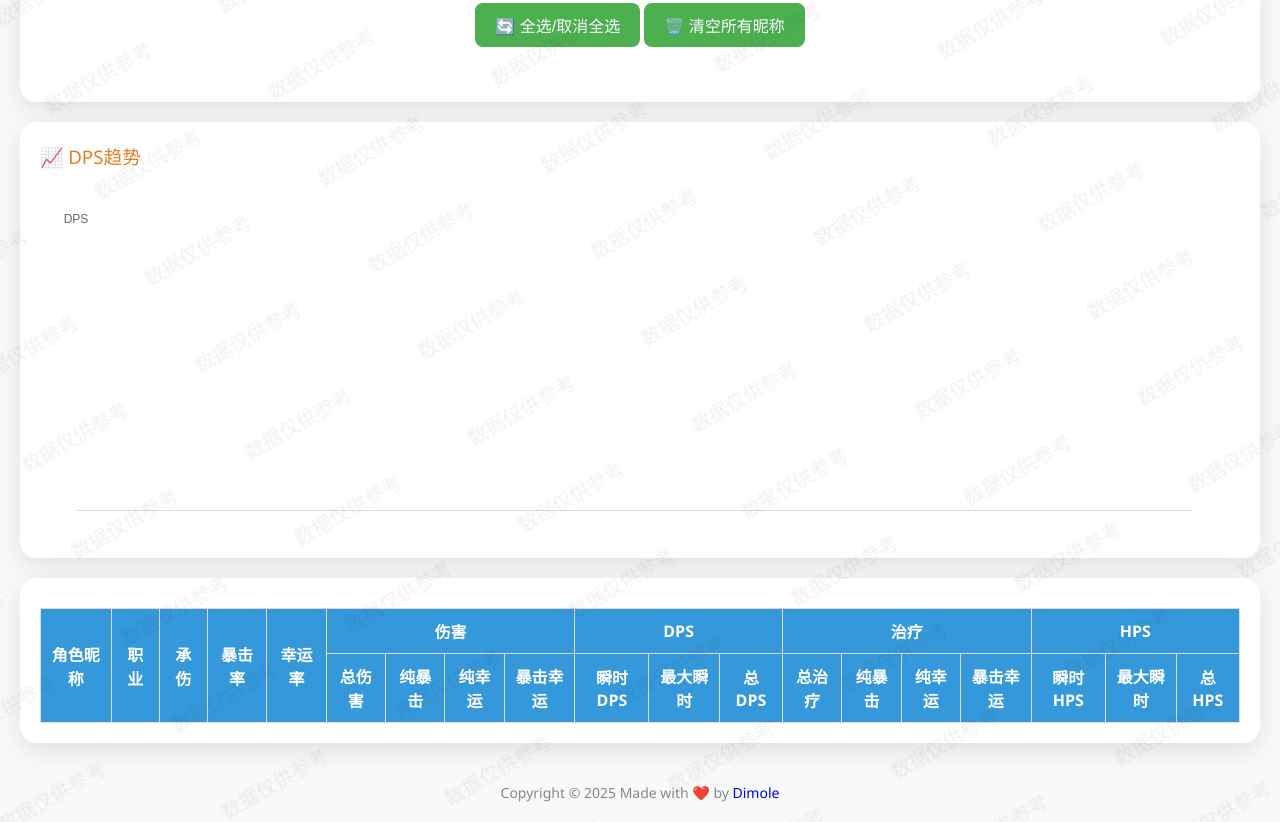
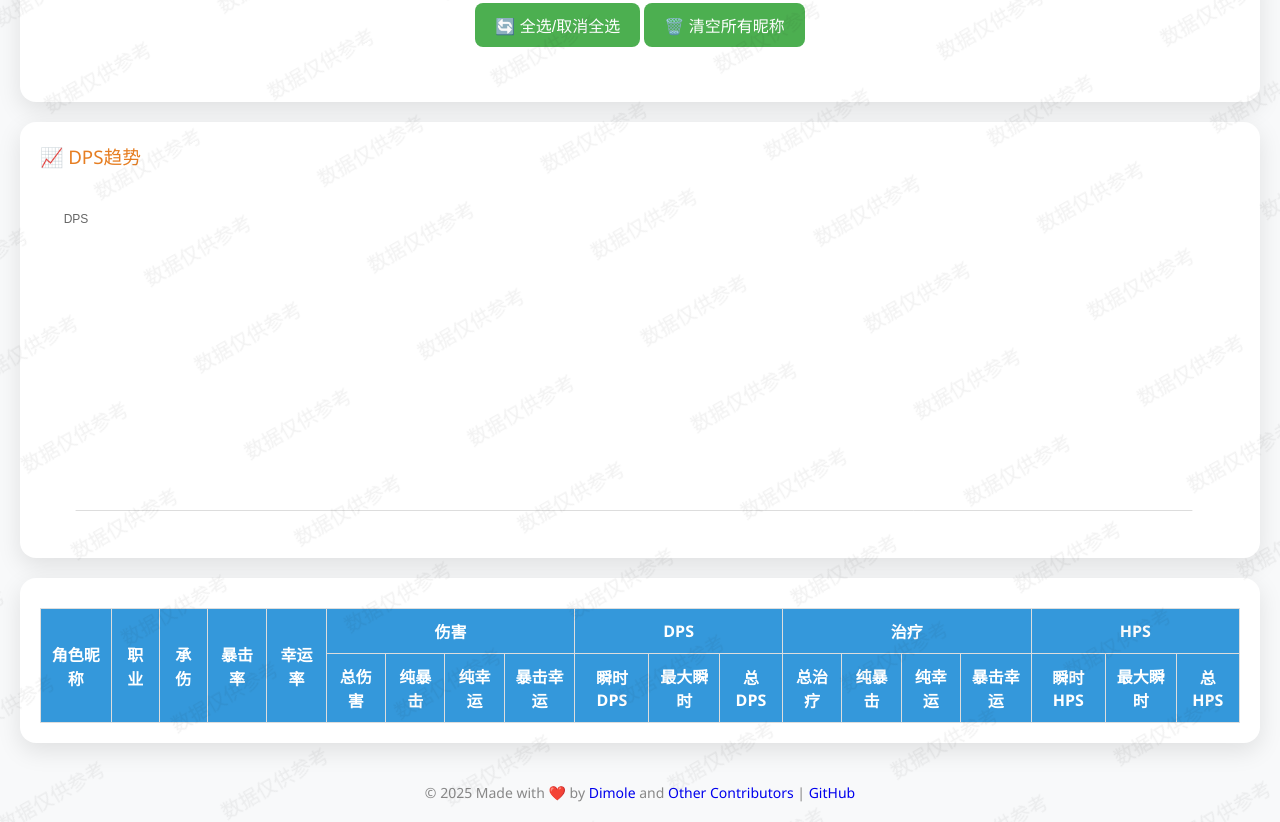
Before and after one commit to wyttle/StarResonanceDamageCounter, a website: page public/index.html in a window 1280 px wide. Shown: the part 304-1126 px from the top of the page. Drawn offline with Linux system fonts and the light colour scheme; no server answers.

Commit message:
chore: 修改底部标签

```diff
--- a/public/index.html
+++ b/public/index.html
@@ -337,7 +337,14 @@
 
     <div class="watermark"></div>
 
-    <footer style="margin-top: 40px; font-size: 14px; color: #888;">Copyright © 2025 Made with ❤️ by <a href="https://dml.ink" target="_blank">Dimole</a></footer>
+    <footer style="margin-top: 40px; font-size: 14px; color: #888;">
+        <span>© 2025 Made with ❤️ by </span>
+        <a href="https://github.com/dmlgzs/" target="_blank">Dimole</a>
+        <span> and </span>
+        <a href="https://github.com/dmlgzs/StarResonanceDamageCounter/graphs/contributors" target="_blank">Other Contributors</a>
+        <span> | </span>
+        <a href="https://github.com/dmlgzs/StarResonanceDamageCounter" target="_blank">GitHub</a>
+    </footer>
 
     <script>
         let currentSortMode = 'uid'; // 默认按UID排序
```
